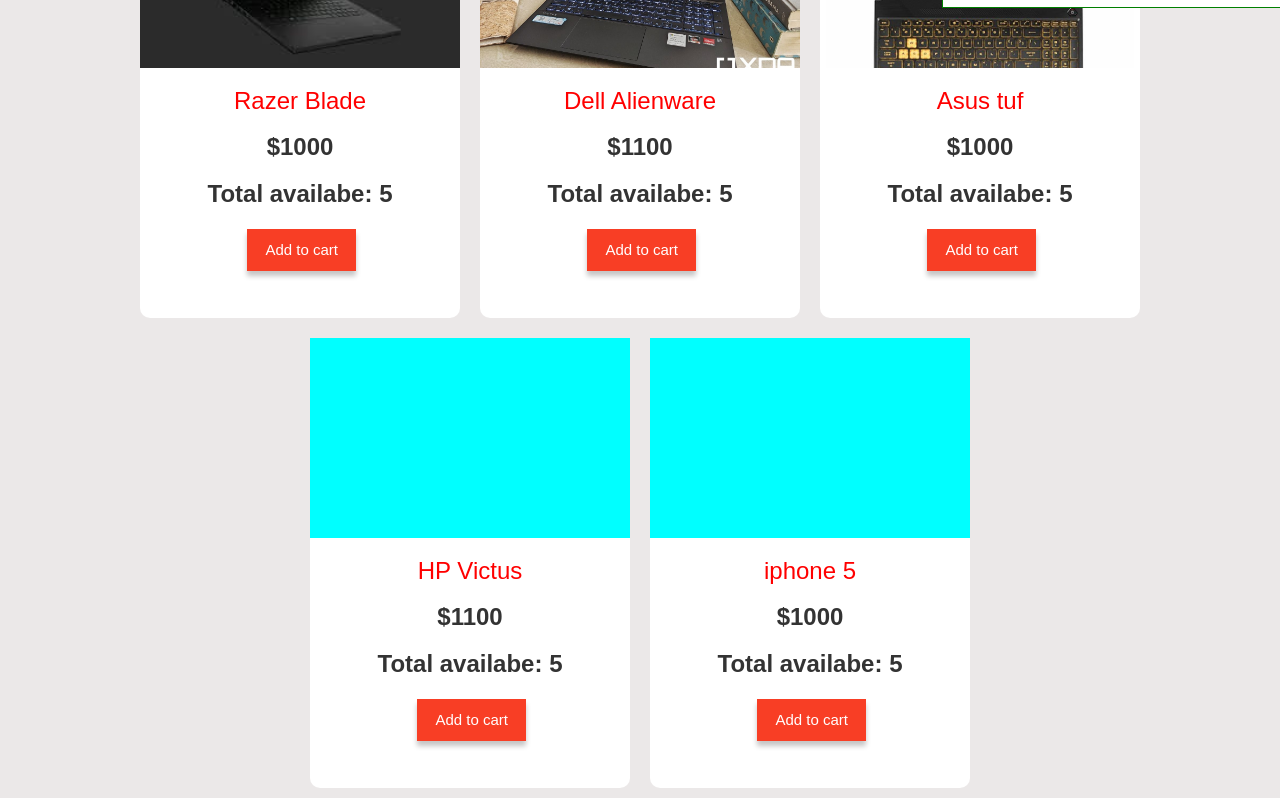
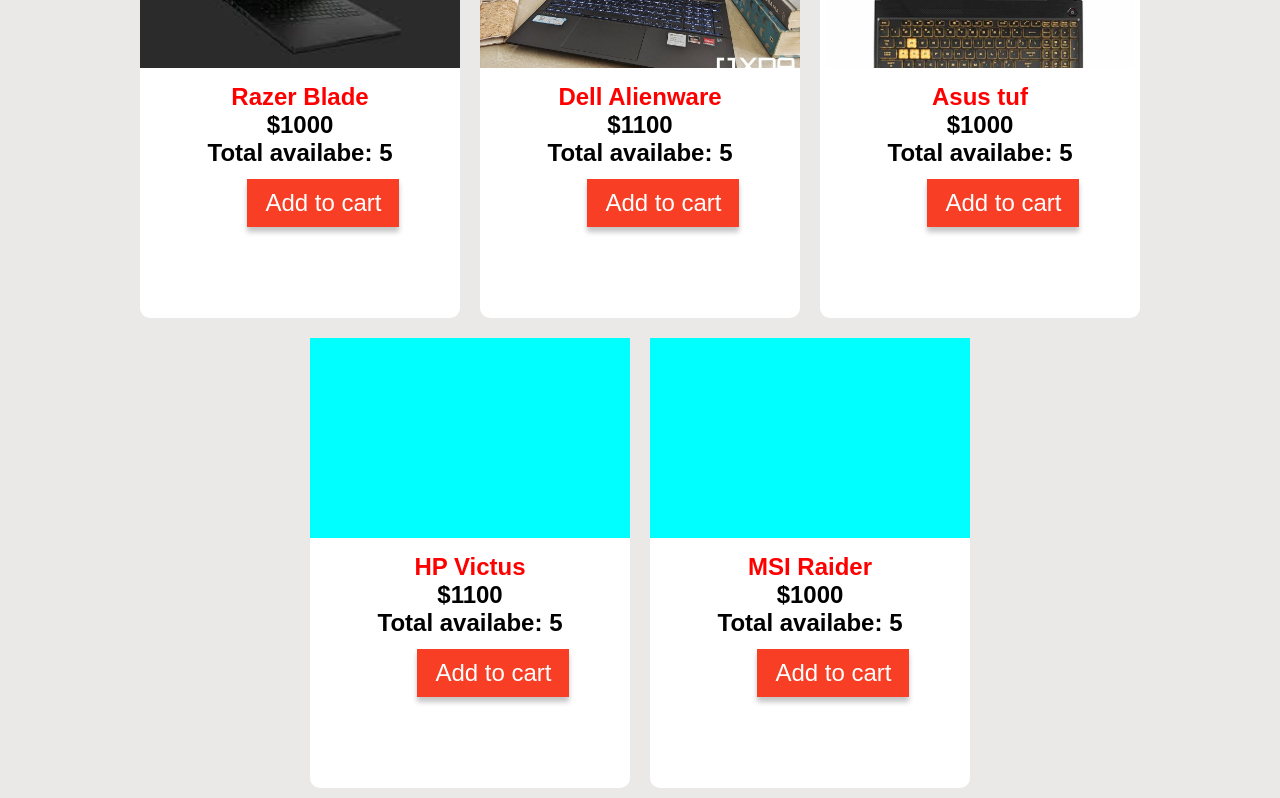
Before and after one commit to sshahriar/practise-cart-16, a plain HTML site: page index.html in a window 1280 px wide. Shown: the part 242-1040 px from the top of the page. Drawn offline with nearby package versions, Linux system fonts and the light colour scheme.

Commit message:
Update index.html

```diff
--- a/index.html
+++ b/index.html
@@ -10,8 +10,8 @@
     src="https://kit.fontawesome.com/8f27d68390.js"
     crossorigin="anonymous"
     ></script>
-    <link rel="stylesheet" href="https://cdnjs.cloudflare.com/ajax/libs/font-awesome/4.7.0/css/font-awesome.min.css">
-    <link rel="stylesheet" href="https://maxcdn.bootstrapcdn.com/bootstrap/3.4.1/css/bootstrap.min.css">
+    <!-- <link rel="stylesheet" href="https://cdnjs.cloudflare.com/ajax/libs/font-awesome/4.7.0/css/font-awesome.min.css">
+    <link rel="stylesheet" href="https://maxcdn.bootstrapcdn.com/bootstrap/3.4.1/css/bootstrap.min.css"> -->
     <link rel="stylesheet" href="stye.css">
     <!-- <script defer src='script.js'></script> -->
 </head>
@@ -41,6 +41,8 @@
                             </p>
                         </div>
                     </div>
+                     <div class="cancel"><i class="fas fa-window-close"></i></div>
+
                     -->
                 <!-- </div> -->
                 <div class="checkout">Total: $0</div>
@@ -162,7 +164,7 @@
                 <img src="images/1.jpg" class='img'>
             </div> -->
             <div class="productTitle">
-                <h3>iphone 5</h3>
+                <h3>MSI Raider</h3>
             </div>
             <div class="productPrice">
                 <h3>$1000</h3>
```
